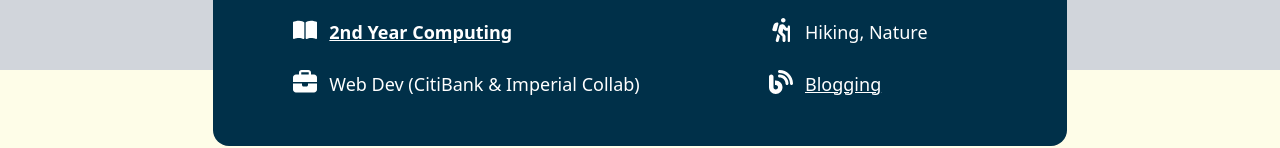
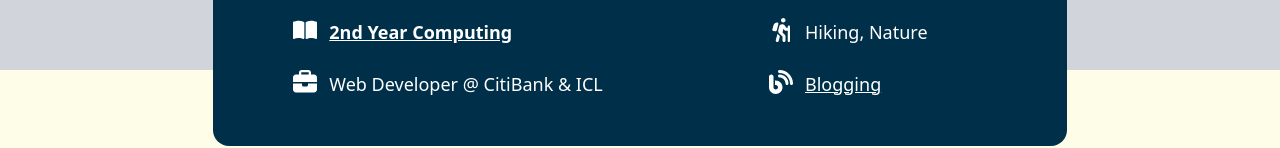
Before and after one commit to Ryan9771/Personal-Website-React, a React (Vite) app: page / in a window 1280 px wide. Shown: the part 693-841 px from the top of the page. Built offline with nearby package versions, Linux system fonts and the light colour scheme.

Commit message:
Fixed spacing between words in GeneralInfo.tsx

```diff
--- a/src/components/about/GeneralInfo.tsx
+++ b/src/components/about/GeneralInfo.tsx
@@ -98,7 +98,7 @@ const styles = {
   ],
   infoSecondTextCtn: ["mt-3", "px-3"],
   infoSecondText: ["about-text-ctn-text"],
-  link: ["color:rgb(57, 57, 167)"],
+  link: ["color:rgb(57, 57, 167)", "mr-1"],
   titleCtn: [
     "py-2",
     "text-center",
--- a/src/components/homeAbout/FirstHomeAboutGroup.tsx
+++ b/src/components/homeAbout/FirstHomeAboutGroup.tsx
@@ -45,7 +45,7 @@ function FirstHomeAboutGroup() {
         >
           <path d="M184 48H328c4.4 0 8 3.6 8 8V96H176V56c0-4.4 3.6-8 8-8zm-56 8V96H64C28.7 96 0 124.7 0 160v96H192 320 512V160c0-35.3-28.7-64-64-64H384V56c0-30.9-25.1-56-56-56H184c-30.9 0-56 25.1-56 56zM512 288H320v32c0 17.7-14.3 32-32 32H224c-17.7 0-32-14.3-32-32V288H0V416c0 35.3 28.7 64 64 64H448c35.3 0 64-28.7 64-64V288z" />
         </svg>
-        <span>Web Dev (CitiBank & Imperial Collab)</span>
+        <span>Web Developer @ CitiBank & ICL</span>
       </span>
     </div>
   );
```
